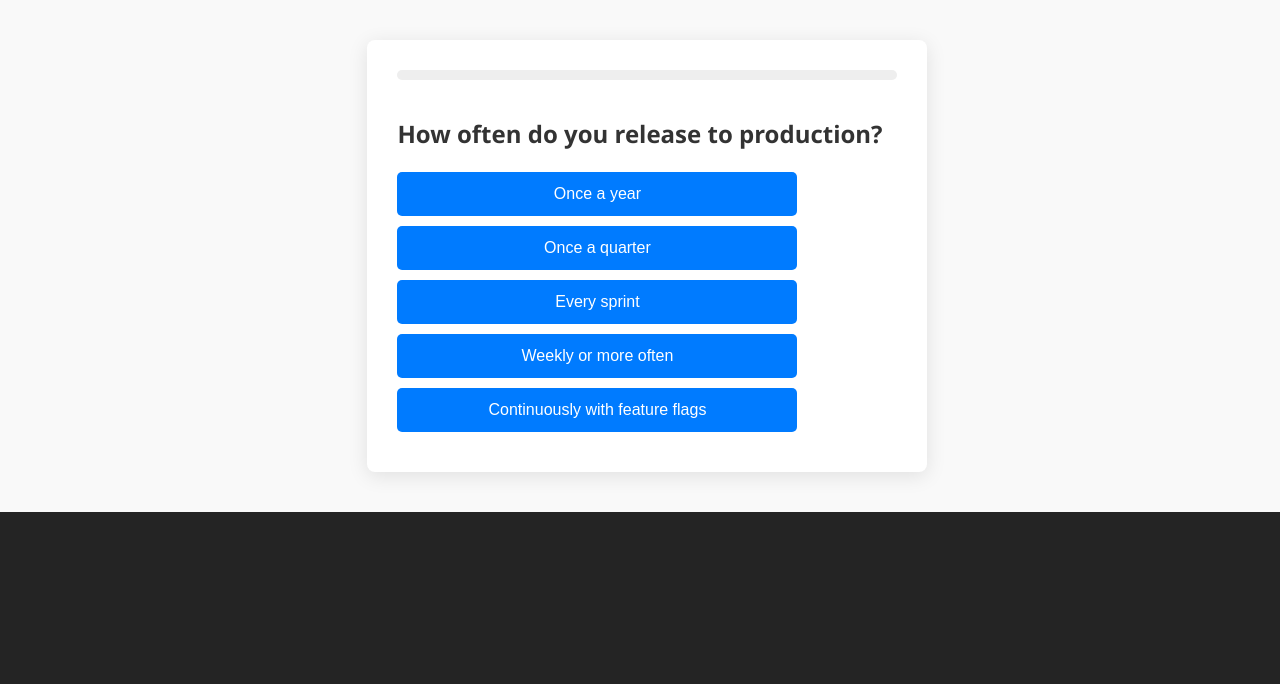
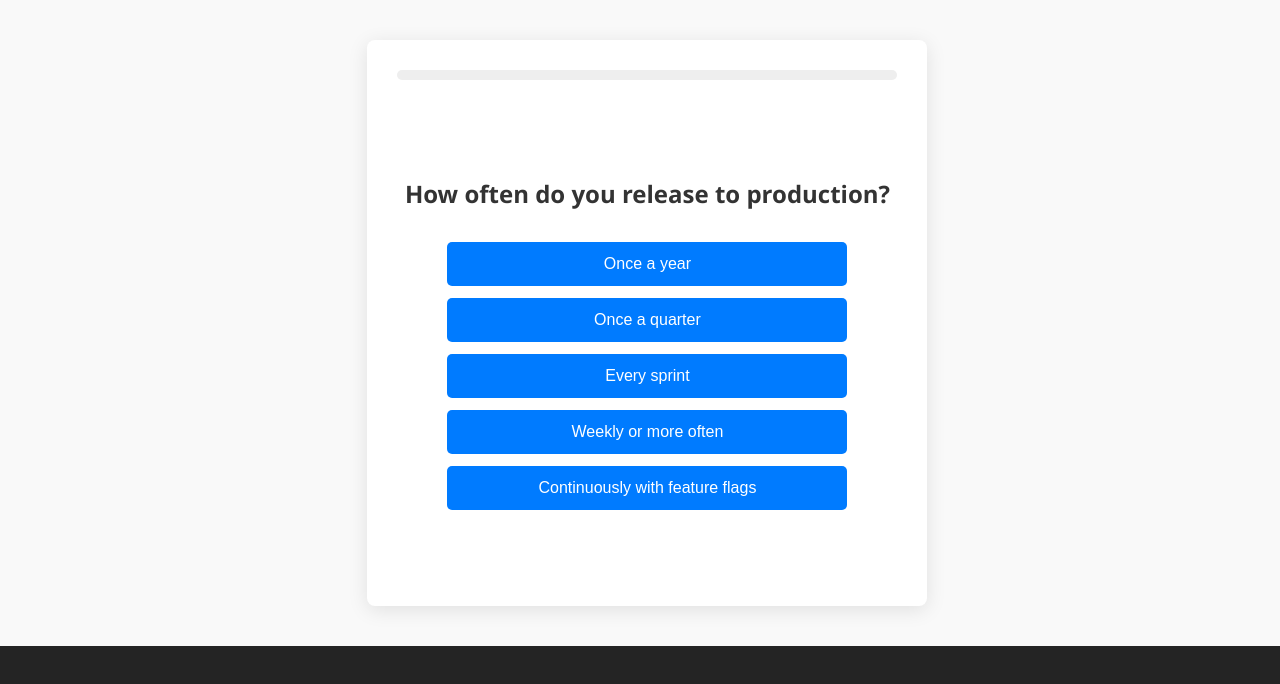
Before and after one commit to robSchaff/what-year-app, a React (Vite) app: page / in a window 1280 px wide. Both pictures are taken after a click on the button "Start the Quiz". Shown: the top 684 px of the page. Built offline with nearby package versions, Linux system fonts and the light colour scheme.

Commit message:
Alignment and spacing

```diff
--- a/src/App.jsx
+++ b/src/App.jsx
@@ -62,9 +62,17 @@ return (
           </div>
         </div>
 
-        <div style={{ minHeight: "220px", display: "flex", alignItems: "center" }}>
+        <div style={{
+          minHeight: "220px",
+          display: "flex",
+          alignItems: "center",
+          flexDirection: "column",
+          justifyContent: "center",
+          minHeight: "60vh"
+          }}>
+
           <QuestionCard question={questions[step]} onSelect={handleAnswer} />
-      </div>
+        </div>
       </>
     )}
   </div>
--- a/src/components/QuestionCard.jsx
+++ b/src/components/QuestionCard.jsx
@@ -1,12 +1,21 @@
 export default function QuestionCard({ question, onSelect }) {
   return (
-    <div>
-      <h2>{question.text}</h2>
+    <div
+      style={{
+        display: "flex",
+        flexDirection: "column",
+        justifyContent: "center",
+        alignItems: "center",
+        minHeight: "220px",
+        textAlign: "center"
+      }}
+    >
+      <h2 style={{ marginBottom: "1.5rem" }}>{question.text}</h2>
       {question.options.map((option, index) => (
         <button
           key={index}
-          style={{ display: "block", margin: "10px 0" }}
           onClick={() => onSelect(option)}
+          style={{ margin: "6px 0", width: "100%", maxWidth: "400px" }}
         >
           {option.text}
         </button>
```
